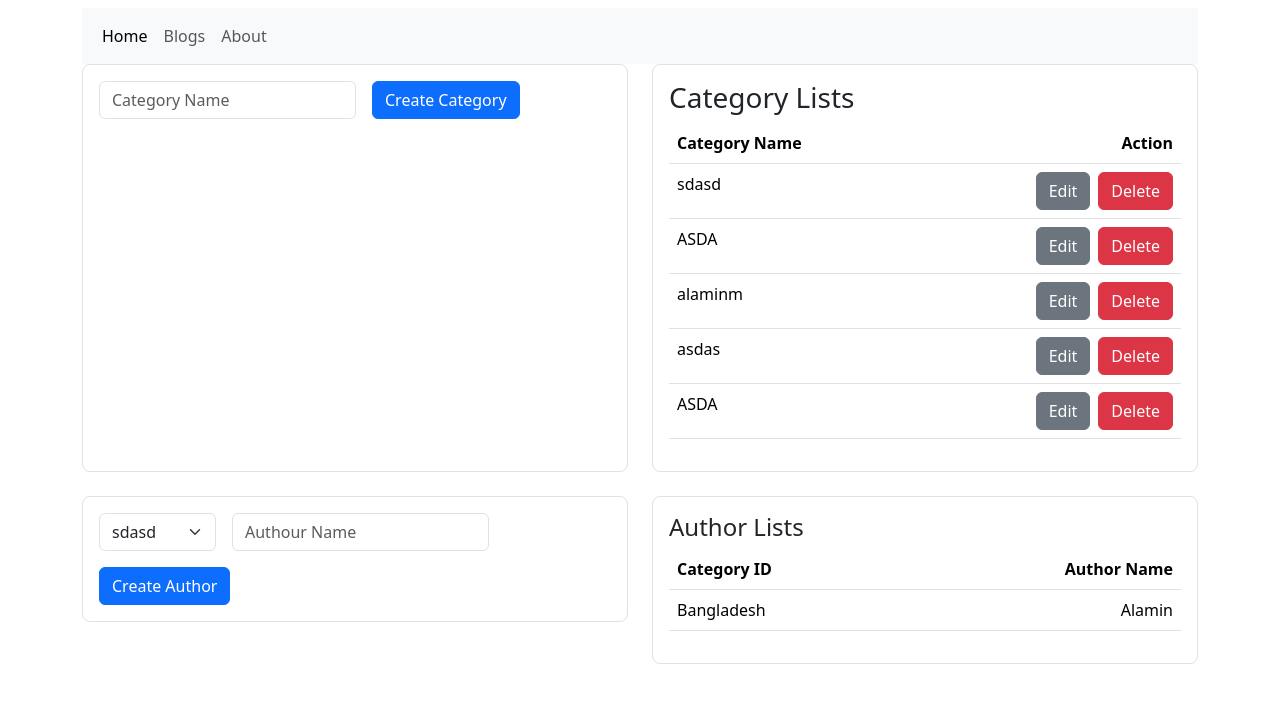
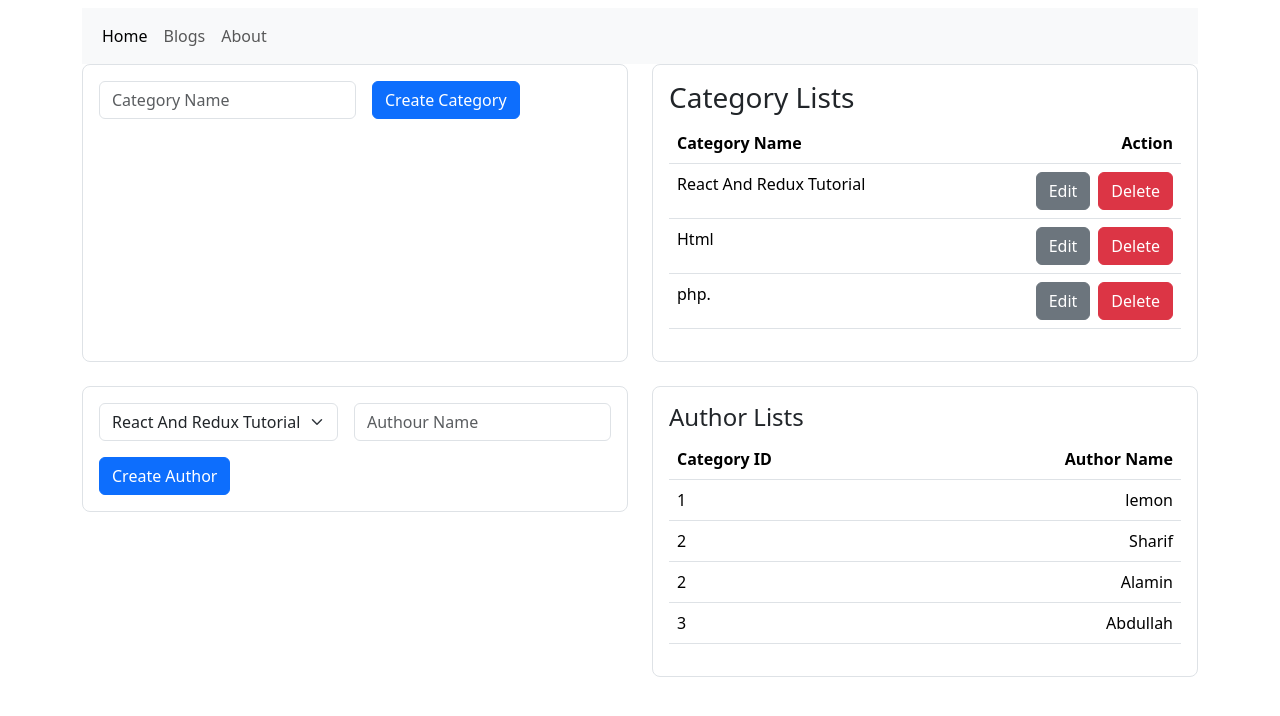
Before and after one commit to alamin24nava/60-days-of-code-challenge, a React (Vite) app: page / in a window 1280 px wide. Shown: the top 716 px of the page. Built offline with nearby package versions, Linux system fonts and the light colour scheme; data requests are answered from the project's data file.

Commit message:
Added Author features

```diff
--- a/db.json
+++ b/db.json
@@ -1,24 +1,16 @@
 {
   "catagories": [
     {
-      "id": 1,
-      "title": "sdasd"
+      "id": 1726900311825,
+      "title": "React And Redux Tutorial"
     },
     {
-      "id": 2,
-      "title": "ASDA"
+      "id": 1726900316097,
+      "title": "Html"
     },
     {
-      "id": 1726838103967,
-      "title": "alaminm"
-    },
-    {
-      "id": 1726838153182,
-      "title": "asdas"
-    },
-    {
-      "id": 1726838590356,
-      "title": "ASDA"
+      "id": 1726900327731,
+      "title": "php."
     }
   ],
   "authors": [
@@ -36,6 +28,11 @@
       "id": 3,
       "name": "Alamin",
       "category_id": 2
+    },
+    {
+      "id": 4,
+      "name": "Abdullah",
+      "category_id": 3
     }
   ],
   "tags": [
--- a/src/app/store.js
+++ b/src/app/store.js
@@ -1,7 +1,9 @@
 import { configureStore } from '@reduxjs/toolkit'
 import catagoriesReducer from '../features/catagories/catagoriesSlice'
+import authorsReducer from '../features/authors/authorsSlice'
 export const store = configureStore({
     reducer: {
-        catagories: catagoriesReducer
+        catagories: catagoriesReducer,
+        authors:authorsReducer,
     },
 })
--- a/src/components/Authors.jsx
+++ b/src/components/Authors.jsx
@@ -1,12 +1,38 @@
-import { useSelector } from "react-redux"
+import { useDispatch, useSelector } from "react-redux"
 import { useGetSelector } from "../features/catagories/catagoriesSlice"
+import { useAuthorsSelector, getAuthors } from "../features/authors/authorsSlice"
+import { useEffect, useState } from "react"
 const Authors = ()=>{
+    const dispatch = useDispatch()
+    const [authorName, setAuthorName] = useState('')
     const {catagories} = useSelector(useGetSelector)
+    const {authors} = useSelector(useAuthorsSelector)
+    const handleAuthorName = (e)=>{
+        setAuthorName(e.target.value);
+    }
+    const createAuthor =()=>{
+        const newAuthor = {
+            id: Date.now(),
+            name: authorName,
+            catagoryId: 0,
+        }
+        return newAuthor
+    }
+    const handleSubmit = (e)=>{
+        e.preventDefault()
+        authorName.trim() === '' ? alert('Please Provide Author Name'):''
+        console.log(createAuthor());
+        dispatch(getAuthors('alamin'))
+
+    }
+    useEffect(()=>{
+        dispatch(getAuthors())
+    },[getAuthors])
     return(
         <>
         <div className="col-6">
              <div className="border rounded-3 p-3">
-                <form className="row g-3">
+                <form onSubmit={handleSubmit} className="row g-3">
                     <div className="col-auto">
                         <select className="form-select">
                             {
@@ -17,7 +43,7 @@ const Authors = ()=>{
                         </select>
                     </div>
                     <div className="col-auto">
-                        <input type="text" className="form-control" id="inputPassword2" placeholder="Authour Name"/>
+                        <input onChange={handleAuthorName} value={authorName} type="text" className="form-control" id="inputPassword2" placeholder="Authour Name"/>
                     </div>
                     <div className="col-auto">
                         <button type="submit" className="btn btn-primary">Create Author</button>
@@ -36,14 +62,19 @@ const Authors = ()=>{
                         </tr>
                     </thead>
                     <tbody>
-                        <tr>
-                            <td>Bangladesh</td>
-                            <td>
-                                <div className="d-flex gap-2 justify-content-end">
-                                    <span>Alamin</span>
-                                </div>
-                            </td>
-                        </tr>
+                        {
+                            authors.map((item)=>
+                                <tr key={item.id}>
+                                    <td>{item.category_id}</td>
+                                    <td>
+                                        <div className="d-flex gap-2 justify-content-end">
+                                            <span>{item.name}</span>
+                                        </div>
+                                    </td>
+                                </tr>
+                            )
+                        }
+
                     </tbody>
                 </table>
             </div>
--- a/src/components/Catagories.jsx
+++ b/src/components/Catagories.jsx
@@ -1,28 +1,44 @@
 import { useDispatch, useSelector } from "react-redux"
 import { useEffect, useState } from "react"
-import { deleteCatagories, getCatagories, postCatagories, useGetSelector } from "../features/catagories/catagoriesSlice"
+import { deleteCatagories, getCatagories, postCatagories, useGetSelector,updateCatagories } from "../features/catagories/catagoriesSlice"
 import Placeholder from "./Placeholder"
 import DataNotFound from "./DataNotFound"
 const Catagories =()=>{
     const dispatch = useDispatch()
     const [catagoryName, setCatagoryName] = useState('')
+    const [editableCatagory, setEditableCatagory] = useState(null)
     const handleCatagoryName = (e)=>{
         setCatagoryName(e.target.value)
     }
     const handleDelete =(catagoryId)=>{
         dispatch(deleteCatagories(catagoryId))
     }
+    const createCatagory = ()=>{
+        const newCatagory = {
+            id: Date.now(),
+            title:catagoryName
+        }
+        return newCatagory
+    }
+    const handleEdit = (catagory)=>{
+        setCatagoryName(catagory.title)
+        setEditableCatagory(catagory)
+    }
+
+    const updateCatagory = ()=>{
+        dispatch(updateCatagories(editableCatagory))
+
+    }
+
     const handleSubmit = (e)=>{
         e.preventDefault()
         if(catagoryName.trim() === ''){
             return alert('Please Provider Catagory Name')
         }
-        const newCatagory = {
-            id: Date.now(),
-            title:catagoryName
-        }
-        dispatch(postCatagories(newCatagory))
+        editableCatagory == null ? dispatch(postCatagories(createCatagory())):updateCatagory()
+
         setCatagoryName('')
+        setEditableCatagory(null)
     }
     const {catagories, isLoading, isError} = useSelector(useGetSelector)
     useEffect(()=>{
@@ -38,7 +54,7 @@ const Catagories =()=>{
                             <input value={catagoryName} onChange={handleCatagoryName} type="text" className="form-control" id="inputPassword2" placeholder="Category Name"/>
                         </div>
                         <div className="col-auto">
-                            <button type="submit" className="btn btn-primary">Create Category</button>
+                            <button type="submit" className="btn btn-primary">{editableCatagory == null ? 'Create Category':'Update Category'}</button>
                         </div>
                     </form>
                 </div>
@@ -66,7 +82,7 @@ const Catagories =()=>{
                                                 <td>{catagory.title}</td>
                                                 <td>
                                                     <div className="d-flex gap-2 justify-content-end">
-                                                        <button type="button" className="btn btn-secondary">Edit</button>
+                                                        <button type="button" onClick={()=>handleEdit(catagory)} className="btn btn-secondary">Edit</button>
                                                         <button onClick={()=>handleDelete(catagory.id)} type="button" className="btn btn-danger">Delete</button>
                                                     </div>
                                                 </td>
--- /dev/null
+++ b/src/features/authors/authorsSlice.js
@@ -0,0 +1,46 @@
+import { createAsyncThunk, createSlice } from '@reduxjs/toolkit'
+
+const initialState = {
+    authorName:'',
+    authors:[],
+    catagoryId:null,
+    editableAuthor:null,
+    isLoading:false,
+    isError:false,
+    error:null,
+}
+
+export const getAuthors = createAsyncThunk('authors/getAuthors',
+    async ()=>{
+        const response = await fetch('http://localhost:3000/authors')
+        return response.json()
+    }
+)
+
+export const AuthorsSlice = createSlice({
+  name: 'authors',
+  initialState,
+    extraReducers:(builder)=>{
+        builder
+        // getCatagories
+        .addCase(getAuthors.pending, (state)=>{
+            state.isError = false;
+            state.isLoading = true;
+        })
+        .addCase(getAuthors.fulfilled, (state, action)=>{
+            state.isError = false;
+            state.isLoading = false;
+            state.authors = action.payload
+        })
+        .addCase(getAuthors.rejected, (state, action)=>{
+            state.isLoading = false;
+            state.isError = true;
+            state.error = action.error.message
+        })
+    }
+})
+
+// Action creators are generated for each case reducer function
+export const { reducerCreateAuthor, decrement, incrementByAmount } = AuthorsSlice.actions
+export const useAuthorsSelector = (state)=> state.authors
+export default AuthorsSlice.reducer
--- a/src/features/catagories/catagoriesAPI.js
+++ b/src/features/catagories/catagoriesAPI.js
@@ -16,19 +16,18 @@ export const postApiCatagories = async(newCatagory)=>{
     return response.json()
 }
 
-// export const updateApiCatagories = async(newCatagory)=>{
-//     const response = await fetch(apiUrl, {
-//         method:"POST",
-//         body: JSON.stringify(newCatagory),
-//         headers:{
-//             "Content-type":"application/json"
-//         }
-//     })
-//     return response.json()
-// }
-
-// export const deleteApiCatagories = async(catagoryId)=>{
-//     console.log(catagoryId)
-//     const response = await fetch(`apiUrl/${catagoryId}`)
-//     return response.json()
-// }
+export const updateApiCatagories = async(catagory)=>{
+    const response = await fetch(`${apiUrl}/${catagory.id}`, {
+        // method:"PUT",
+        // body: JSON.stringify(newCatagory),
+        // headers:{
+        //     "Content-type":"application/json"
+        // }
+    })
+    return response.json()
+}
+// deleteApiCatagories
+export const deleteApiCatagories = async(catagoryId)=>{
+    const response = await fetch(`${apiUrl}/${catagoryId}`, {method:"DELETE"})
+    return response
+}
--- a/src/features/catagories/catagoriesSlice.js
+++ b/src/features/catagories/catagoriesSlice.js
@@ -1,9 +1,10 @@
 import { createAsyncThunk, createSlice } from '@reduxjs/toolkit'
-import { getApiCatagories, postApiCatagories } from './catagoriesAPI'
+import { getApiCatagories, postApiCatagories,deleteApiCatagories, updateApiCatagories } from './catagoriesAPI'
 
 const initialState = {
     catagoryName:'',
     catagories:[],
+    editableCatagory:null,
     isLoading:false,
     isError:false,
     error:null,
@@ -25,11 +26,17 @@ export const postCatagories = createAsyncThunk('catagories/postCatagories',
 // deleteCatagories Thunk
 export const deleteCatagories = createAsyncThunk('catagories/deleteCatagories',
     async (catagoryId)=>{
-        const response = await fetch(`http://localhost:3000/catagories/${catagoryId}`)
-        return response.json()
+        await deleteApiCatagories(catagoryId)
+        return catagoryId
     }
 )
-
+// updateCatagories Thunk
+export const updateCatagories = createAsyncThunk('catagories/updateCatagories',
+    async (catagory)=>{
+        const catagories = await updateApiCatagories(catagory)
+        return catagories
+    }
+)
 
 export const catagoriesSlice = createSlice({
     name: 'catagories',
@@ -74,7 +81,7 @@ export const catagoriesSlice = createSlice({
         .addCase(deleteCatagories.fulfilled, (state, action)=>{
             state.isError = false;
             state.isLoading = false;
-            state.catagories = state.catagories.filter((item)=> item.id !== action.payload.id)
+            state.catagories = state.catagories.filter((item)=> item.id !== action.payload)
             // state.catagories.push(action.payload)
         })
         .addCase(deleteCatagories.rejected, (state, action)=>{
@@ -82,10 +89,20 @@ export const catagoriesSlice = createSlice({
             state.isError = true;
             state.error = action.error.message
         })
+        // updateCatagories
+        .addCase(updateCatagories.fulfilled, (state, action)=>{
+            state.isLoading = false;
+            state.isError = false;
+            // console.log(action.payload);
+
+            state.catagories.map((item)=> {
+                if(item.id === action.payload.id){
+                    console.log('Working...!')
+                }
+            })
+        })
     }
 })
-
-
 // export const {CATAGORIES} = catagoriesSlice.actions
 export const useGetSelector = (state)=> state.catagories
 export default catagoriesSlice.reducer
```
